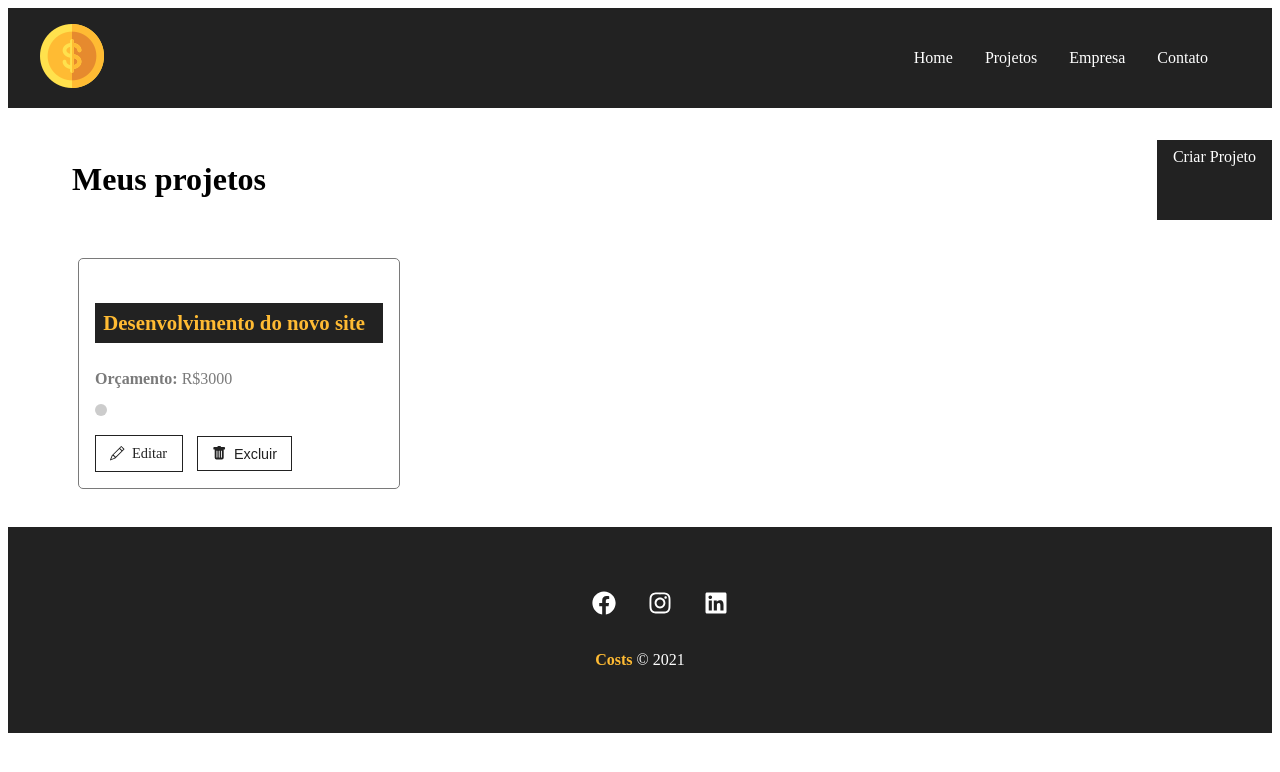
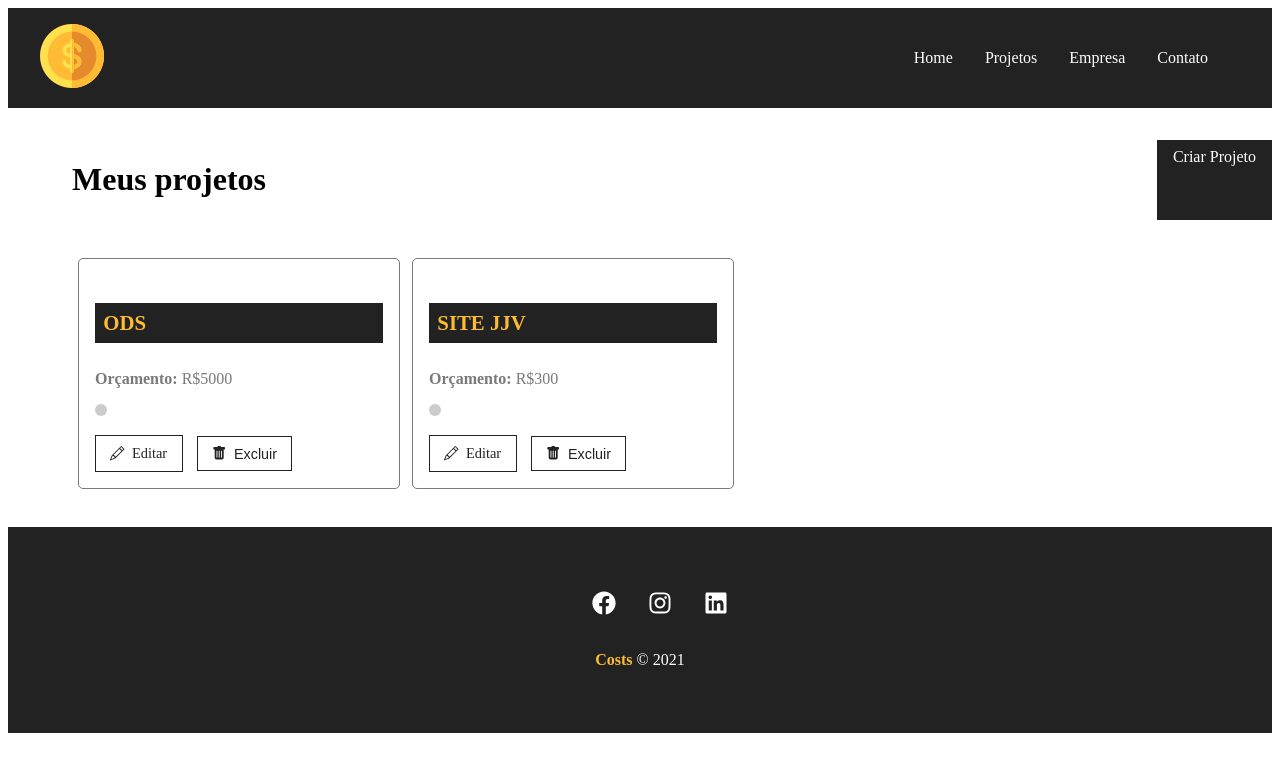
Before and after one commit to wagner30023/gerenciador_projetos_react, a React (Create React App) app: page /projects in a window 1280 px wide. Shown: the top 772 px of the page. Built offline with nearby package versions, Linux system fonts and the light colour scheme; data requests are answered from the project's data file; the HTML template or start-up script is replaced by a standard one.

Commit message:
Página de edição de dados

```diff
--- a/db.json
+++ b/db.json
@@ -1,15 +1,26 @@
 {
   "projects": [
     {
-      "name": "Desenvolvimento do novo site",
-      "budget": "3000",
+      "name": "ODS",
+      "budget": "5000",
+      "category": {
+        "id": "4",
+        "name": "4"
+      },
+      "post": 0,
+      "services": [],
+      "id": 4
+    },
+    {
+      "name": "SITE JJV",
+      "budget": "300",
       "category": {
         "id": "2",
-        "name": "Desenvolvimento"
+        "name": "2"
       },
-      "cost": 0,
+      "post": 0,
       "services": [],
-      "id": 3
+      "id": 5
     }
   ],
   "categories": [
--- a/src/App.js
+++ b/src/App.js
@@ -7,6 +7,7 @@
 import NewProject from './components/pages/NewProject'
 import Company from './components/pages/Company'
 import Contact from './components/pages/Contact'
+import Project from './components/pages/Project'
 // import Project from './components/pages/Project'
 function App() {
   return (
@@ -30,6 +31,9 @@
           <Route  path="/newproject">
             <NewProject />
           </Route>
+          <Route  path="/project/:id">
+            <Project />
+          </Route>
         </Container>
       </Switch>
       <Footer />
--- /dev/null
+++ b/src/components/pages/Project.js
@@ -0,0 +1,28 @@
+import styles from './Project.module.css'
+import {useParams} from 'react-router-dom'
+import {useState, useEffect} from 'react'
+
+function Project(){
+    const {id} = useParams()
+    const [project,setProject] = useState([])
+
+    useEffect(() => {
+        fetch(`http://localhost:5000/projects/${id}`, {
+            method: 'GET',
+            headers: {
+                'Content-Type': 'application/json'
+            },
+        })
+        .then((resp) => resp.json())
+        .then((data) => {
+              setProject(data)
+          })
+        .catch((err) => err.json())
+    },[id])
+
+    return(
+        <p>{project.name}</p>
+    )
+}
+
+export default Project;
--- a/src/components/project/ProjectCard.js
+++ b/src/components/project/ProjectCard.js
@@ -21,7 +21,7 @@
           <span className={`${styles[category]}`}></span> {category}
         </p>
         <div className={styles.project_card_actions}>
-          <Link to={'/project/' + id}>
+          <Link to={`/project/${id}`}>
             <BsPencil /> Editar
           </Link>
           <button onClick={remove}>
```
Also changed, not shown: src/components/pages/Project.module.css (added).
